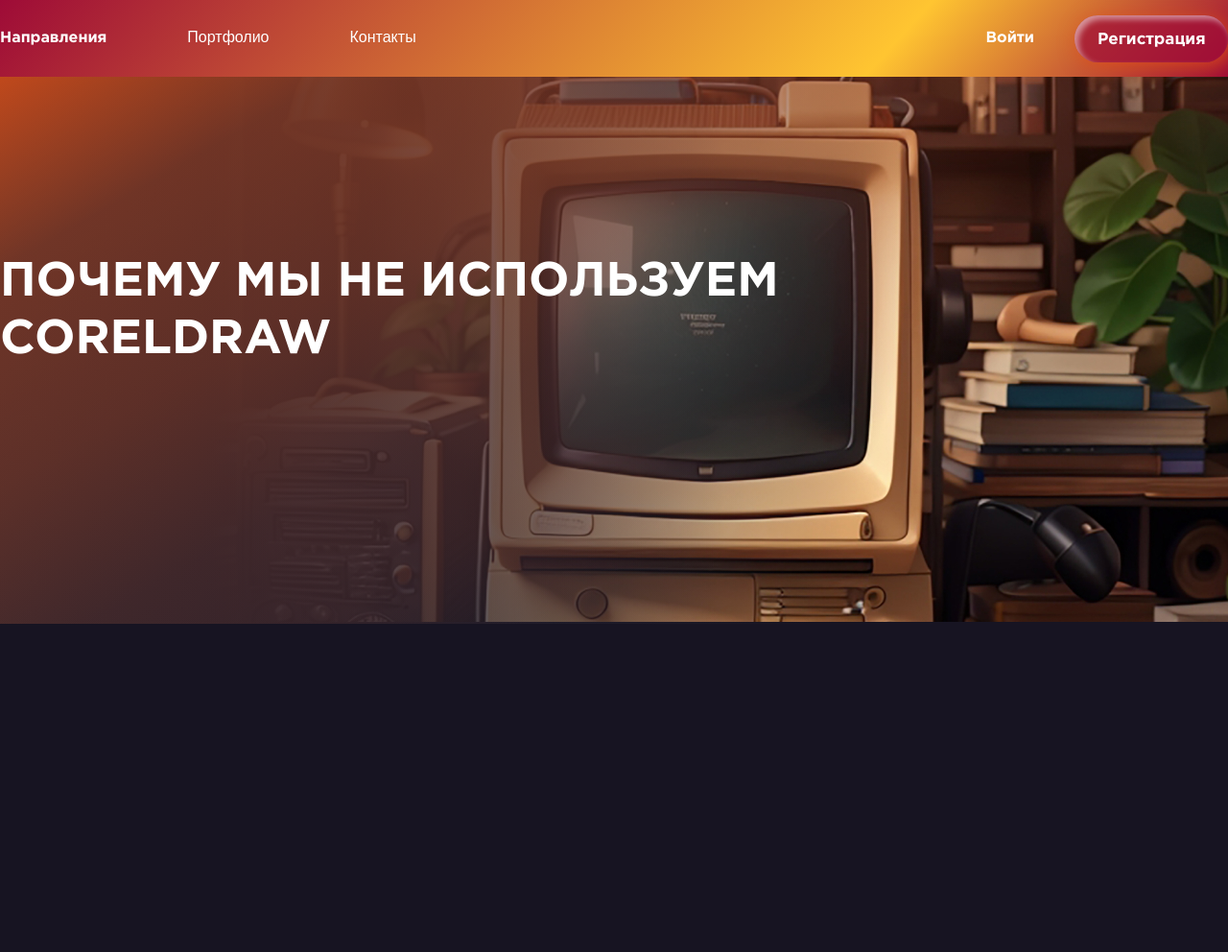
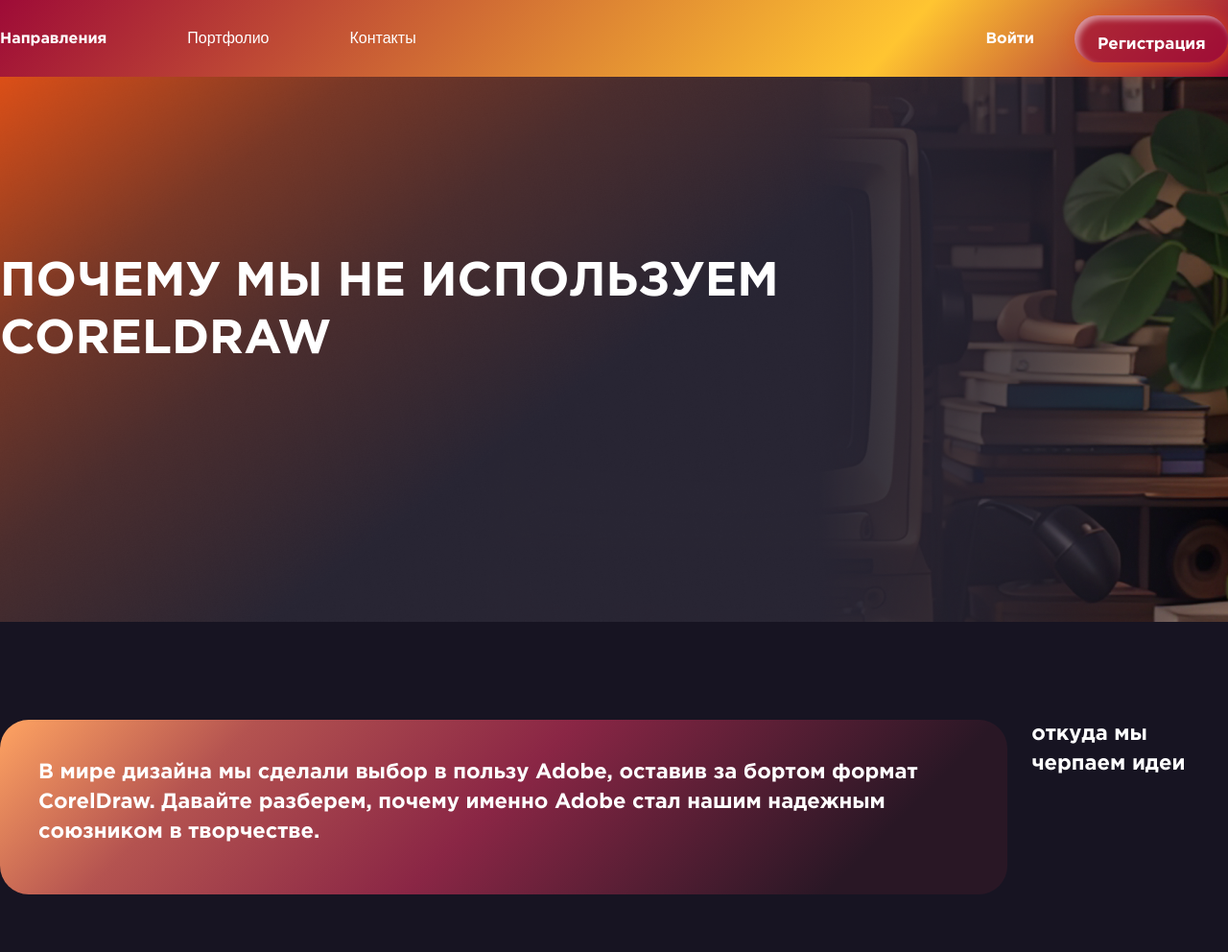
Before and after one commit to Iuliia-Bogdanova/-2_Creat, a plain HTML site: page index.html in a window 1280 px wide. Shown: the top 992 px of the page at 96% size. Before the commit the page ends 800 px from the top, so only its background shows below. Drawn offline with Linux system fonts and the light colour scheme.

Commit message:
fix: header__title correction

```diff
--- a/index.html
+++ b/index.html
@@ -44,6 +44,24 @@
         </div>
     </header>
 
+    <main>
+        <div class="container">
+            <div class="content-wrapper">
+                <section class="basic">
+                    <div class="basic__intro">
+                        <p>
+                            В мире дизайна мы сделали выбор в пользу Adobe, оставив за бортом формат CorelDraw. Давайте разберем, почему именно Adobe стал нашим надежным союзником в творчестве.
+                        </p>
+                    </div>
 
+                </section>
+                <aside class="pages">
+                    откуда мы черпаем идеи
+                </aside>
+            </div>
+
+            <section class="gallery"></section>
+        </div>
+    </main>
 </body>
 </html>
--- a/styles/main.css
+++ b/styles/main.css
@@ -38,10 +38,34 @@ body {
     background-color: var(--background);
     font-family: var(--font-family);
     font-weight: var(--font-weight-regular);
+    font-size: 22px;
+    line-height: 140%;
     color: var(--text-color);
     overflow-x: hidden;
 
     /* outline: 1px solid green; */
+}
+
+body::-webkit-scrollbar {
+    background: inherit;
+    width: 8px;
+}
+
+body::-webkit-scrollbar-thumb {
+    border-radius: 8px;
+    border: 1px solid #9e0b37;
+}
+
+body::-webkit-scrollbar-thumb:hover {
+    background-color: #8a2645;
+}
+
+body::-webkit-scrollbar-corner {
+    display: none;
+}
+
+.header {
+    margin-bottom: 100px;
 }
 
 .header__top {
@@ -128,18 +152,21 @@ body {
     width: 100%;
     /* max-width: 1920px; */
     height: 650px;
-    /* margin-top: -80px; */
     margin: -80px auto 0;
     z-index: -10;
+    transform-origin: top left;
 }
 
 .header__title::before {
     position: absolute;
     content: "";
     width: 1310px;
-    height: 650px;
-    background:
-
+    /* width: 68.125%; */
+    height: 648px;
+    background-image: url(../assets/img/tv-wrap_gradient.png);
+    background-size: cover;
+    background-position: center;
+    /* background:
         linear-gradient(150deg,
                         #df5017 0%,
                         rgba(223, 80, 23, 0.4) 20%,
@@ -155,16 +182,18 @@ body {
                         rgba(40, 37, 51, 0.5) 50%,
                         rgba(40, 37, 51, 0.3) 60%,
                         rgba(40, 37, 51, 0) 70%,
-                        rgba(40, 37, 51, 0) 100%);
+                        rgba(40, 37, 51, 0) 100%); */
     top: 0;
     left: 0;
     z-index: 1;
+    transform: scale(1);
 }
 
 .header__title::after {
     position: absolute;
     content: "";
     background: linear-gradient(to right, #171422 0%, rgba(23, 20, 34, 0) 50%), url(../assets/img/tv-wrap.jpg);
+    /* background-image: url(../assets/img/tv-wrap.jpg); */
     background-size: cover;
     background-position: center;
     width: 1070px;
@@ -189,3 +218,35 @@ h1 {
     text-transform: uppercase;
     z-index: 10;
 }
+
+.content-wrapper {
+    display: flex;
+    justify-content: space-between;
+    gap: 20px;
+
+    /* outline: 1px solid green;  */
+}
+
+.basic {
+    display: flex;
+    flex-direction: column;
+    justify-content: space-between;
+    width: 82%;
+}
+
+.basic__intro {
+    /* width: 1180px;
+    height: 152px; */
+    border-radius: 30px;
+    padding: 40px 0 50px 40px;
+    margin-bottom: 60px;
+    background: linear-gradient(135deg, #ffa462 0%, #b45350 21.79%, #8a2645 48.93%, #291725 84.55%);
+    /* border: none; */
+}
+
+.pages {
+    display: flex;
+    flex-direction: column;
+    width: 16%;
+    gap: 10px;
+}
```
Also changed, not shown: assets/img/tv-wrap_gradient.png (added).
